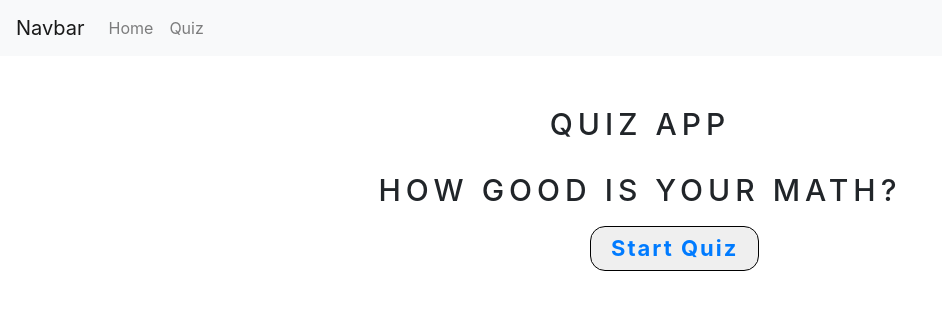
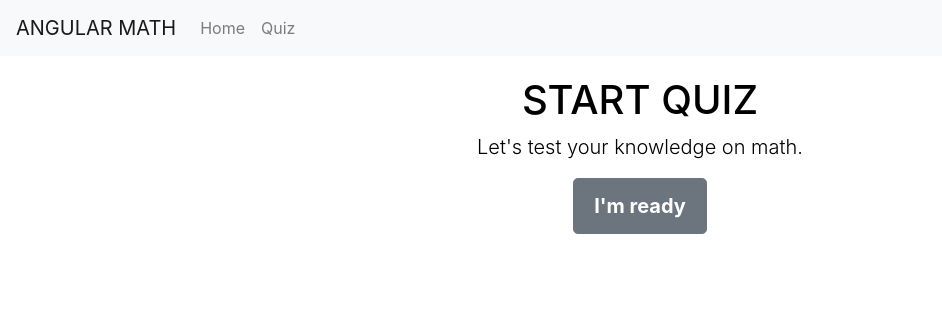
Before and after one commit to virtualspyder/angular-quiz, an Angular app: page /home in a window 1280 px wide. Shown: the top 310 px of the page, without its empty margins (0-942 px from the left). Built offline with nearby package versions, Linux system fonts and the light colour scheme.

Commit message:
home page styling and functionality

```diff
--- a/src/app/app.component.css
+++ b/src/app/app.component.css
@@ -1,50 +1,12 @@
 body {
     width: 70%;
     margin: 0 auto;
-}
-
-
-h1 {
     text-align: center;
     margin: 30px 0;
     text-transform: uppercase;
     letter-spacing: 5px;
     font-size: 30px;
-  }
-
-  .answer {
-    font-size: 22px;
-    padding-bottom: 8px;
-    color: red;
-  }
-
-  .correct {
-    font-size: 22px;
-    padding-bottom: 8px;
-    color: green;
-  }
-
-  .results {
-    width: 100%;
-    text-align: center;
-    margin-top: 80px;
-  }
-
-  .results-card {
-    border-radius: 25px;
-    display: flex;
-    flex-direction: column;
-    text-align: center;
-    margin: auto;
-    width: 400px;
-    height: 400px;
-    padding: 20px;
-    box-shadow: 1px 1px 10px;
-  }
-
-  button a {
-    text-decoration: none;
-  }
+}
 
   button {
     font-weight: 700;
@@ -67,27 +29,3 @@ h1 {
     color: yellow;
 
   }
-
-  .question-card h1 {
-    padding: 20px;
-    letter-spacing: 2px;
-  }
-
-  .form-group {
-    width: 50%;
-    text-align: center;
-    margin: 0 auto;
-  }
-
-  .form-group label {
-    margin: 0 auto;
-    text-align: left;
-    width: 80%;
-    padding: 10px 0;
-  }
-
-  form span {
-    padding-left: 20px;
-    font-size: 24px;
-    width: 80%;
-  }
--- a/src/app/app.component.html
+++ b/src/app/app.component.html
@@ -6,10 +6,10 @@
   </div>
   <div>
 
-    <button class="btn btn-success" (click)="nextOrViewResults()"
+    <button class="btn btn-success" (click)="nextResult()"
     [disabled]="!answers.values[currentQuestionIndex]">
       {{currentQuestionIndex === quiz.questions.length - 1
-        ? 'View results'
+        ? 'Results'
         : 'Next'}}
     </button>
   </div>
--- a/src/app/home/home.component.css
+++ b/src/app/home/home.component.css
@@ -1,58 +1,32 @@
-body {
-    width: 70%;
-    margin: 0 auto;
+a:hover {
+  color: #fff;
 }
 
-.content {
-    margin-top: 50px;
+html,
+body {
+  padding-top: 20px;
+  height: 100%;
+  background-color: white;
 }
 
-
-  button a {
-    text-decoration: none;
+body {
+  display: -ms-flexbox;
+  display: -webkit-box;
+  display: flex;
+  -ms-flex-pack: center;
+  -webkit-box-pack: center;
+  justify-content: center;
+  color: black;
 }
 
-  h1 {
-    text-align: center;
-    margin: 30px 0;
-    text-transform: uppercase;
-    letter-spacing: 5px;
-    font-size: 30px;
+.cover-container {
+  max-width: 42em;
 }
 
-
-  /* button {
-
-
-    opacity: 1;
-    transition-duration: 0.4s;
-    transition-property: opacity;
-
+.cover {
+  padding: 0 1.5rem;
 }
-   */
-  button{
-    max-width: 90%;
-    padding: 5px 20px;
-    margin-top: 50px;
-    margin-bottom: 10px;
+.cover .btn-lg {
+  padding: .75rem 1.25rem;
   font-weight: 700;
-    font-size: 22px;
-    letter-spacing: 2px;
-    border-radius: 15px;
-    border: 1px solid;
-    margin: -20px -50px;
-    position:relative;
-    top:50%;
-    left:50%;
 }
-
-  button:hover {
-    cursor: pointer;
-    opacity: 0.8;
-  }
-
-  #wrapper {
-    display: flex;
-    align-items: center;
-    justify-content: center;
-  }
--- a/src/app/home/home.component.html
+++ b/src/app/home/home.component.html
@@ -1,5 +1,5 @@
 <nav class="navbar navbar-expand-lg navbar-light bg-light">
-  <a class="navbar-brand" routerLink='/home'>Navbar</a>
+  <a class="navbar-brand" routerLink='/home'>ANGULAR MATH</a>
   <button class="navbar-toggler" type="button" data-toggle="collapse" data-target="#navbarNavAltMarkup" aria-controls="navbarNavAltMarkup" aria-expanded="false" aria-label="Toggle navigation">
     <span class="navbar-toggler-icon"></span>
   </button>
@@ -11,20 +11,12 @@
   </div>
 </nav>
 
-
-<body>
-  <div class="content">
-    <h1>
-      Quiz App
-    </h1>
-    <h1>
-      How good is your math?
-    </h1>
-    <button mat-raised-button>
-      <a routerLink="/quiz">Start Quiz</a>
-    </button>
-
-  </div>
-
-
+<body class="text-center">
+  <main role="main" class="inner cover">
+    <h1 class="cover-heading">START QUIZ</h1>
+    <p class="lead">Let's test your knowledge on math.</p>
+    <p class="lead">
+      <a routerLink="/quiz" class="btn btn-lg btn-secondary">I'm ready</a>
+    </p>
+  </main>
 </body>
--- a/src/app/quiz-form/quiz-form.component.css
+++ b/src/app/quiz-form/quiz-form.component.css
@@ -5,24 +5,6 @@ h1 {
   text-transform: uppercase;
   letter-spacing: 5px;
   font-size: 30px;
-}
-
-.answer {
-  font-size: 22px;
-  padding-bottom: 8px;
-  color: red;
-}
-
-.correct {
-  font-size: 22px;
-  padding-bottom: 8px;
-  color: green;
-}
-
-.results {
-  width: 100%;
-  text-align: center;
-  margin-top: 80px;
 }
 
 button a {
@@ -51,11 +33,6 @@ button:hover {
 
 }
 
-.question-card h1 {
-  padding: 20px;
-  letter-spacing: 2px;
-}
-
 .form-group {
   width: 50%;
   text-align: center;
--- a/src/app/quiz/quiz.component.css
+++ b/src/app/quiz/quiz.component.css
@@ -1,35 +1,18 @@
 body {
     width: 70%;
     margin: 0 auto;
+}
+
+#wrapper {
+  display: flex;
+  align-items: center;
+  justify-content: center;
 }
 
 .content {
     margin-top: 50px;
   }
 
-
-  button a {
-    text-decoration: none;
-  }
-
-  h1 {
-    text-align: center;
-    margin: 30px 0;
-    text-transform: uppercase;
-    letter-spacing: 5px;
-    font-size: 30px;
-  }
-
-
-  /* button {
-
-
-    opacity: 1;
-    transition-duration: 0.4s;
-    transition-property: opacity;
-
-  }
-   */
   button{
     max-width: 90%;
     padding: 5px 20px;
@@ -50,9 +33,3 @@ body {
     cursor: pointer;
     opacity: 0.8;
   }
-
-  #wrapper {
-    display: flex;
-    align-items: center;
-    justify-content: center;
-  }
--- a/src/app/result/result.component.css
+++ b/src/app/result/result.component.css
@@ -25,17 +25,6 @@ h1 {
   margin-top: 80px;
 }
 
-.results-card {
-  border-radius: 25px;
-  display: flex;
-  flex-direction: column;
-  text-align: center;
-  margin: auto;
-  width: 400px;
-  height: 400px;
-  padding: 20px;
-  box-shadow: 1px 1px 10px;
-}
 
 button a {
   text-decoration: none;
--- a/src/app/result/result.component.html
+++ b/src/app/result/result.component.html
@@ -1,5 +1,5 @@
 <nav class="navbar navbar-expand-lg navbar-light bg-light">
-  <a class="navbar-brand" routerLink='/home'>Navbar</a>
+  <a class="navbar-brand" routerLink='/home'>Quiz App</a>
   <button class="navbar-toggler" type="button" data-toggle="collapse" data-target="#navbarNavAltMarkup" aria-controls="navbarNavAltMarkup" aria-expanded="false" aria-label="Toggle navigation">
     <span class="navbar-toggler-icon"></span>
   </button>
```
Lines whose indentation alone changed are shown as unchanged.
